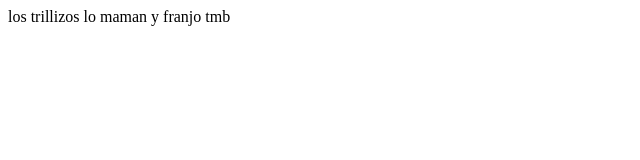
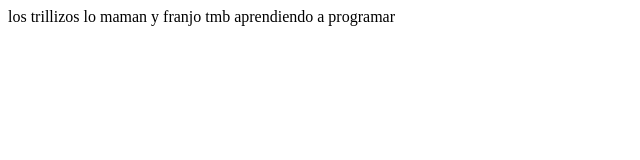
Before and after one commit to YormanJR/yorman, a plain HTML site: page index.html in a window 1280 px wide. Shown: the whole page, without its empty margins (0-640 px from the left). Drawn offline with Linux system fonts and the light colour scheme.

Commit message:
primera linea de codigo

```diff
--- a/index.html
+++ b/index.html
@@ -6,5 +6,6 @@
   </head>
   <body>
     los trillizos lo maman y franjo tmb
+    aprendiendo a programar
   </body>
 </html>
```
